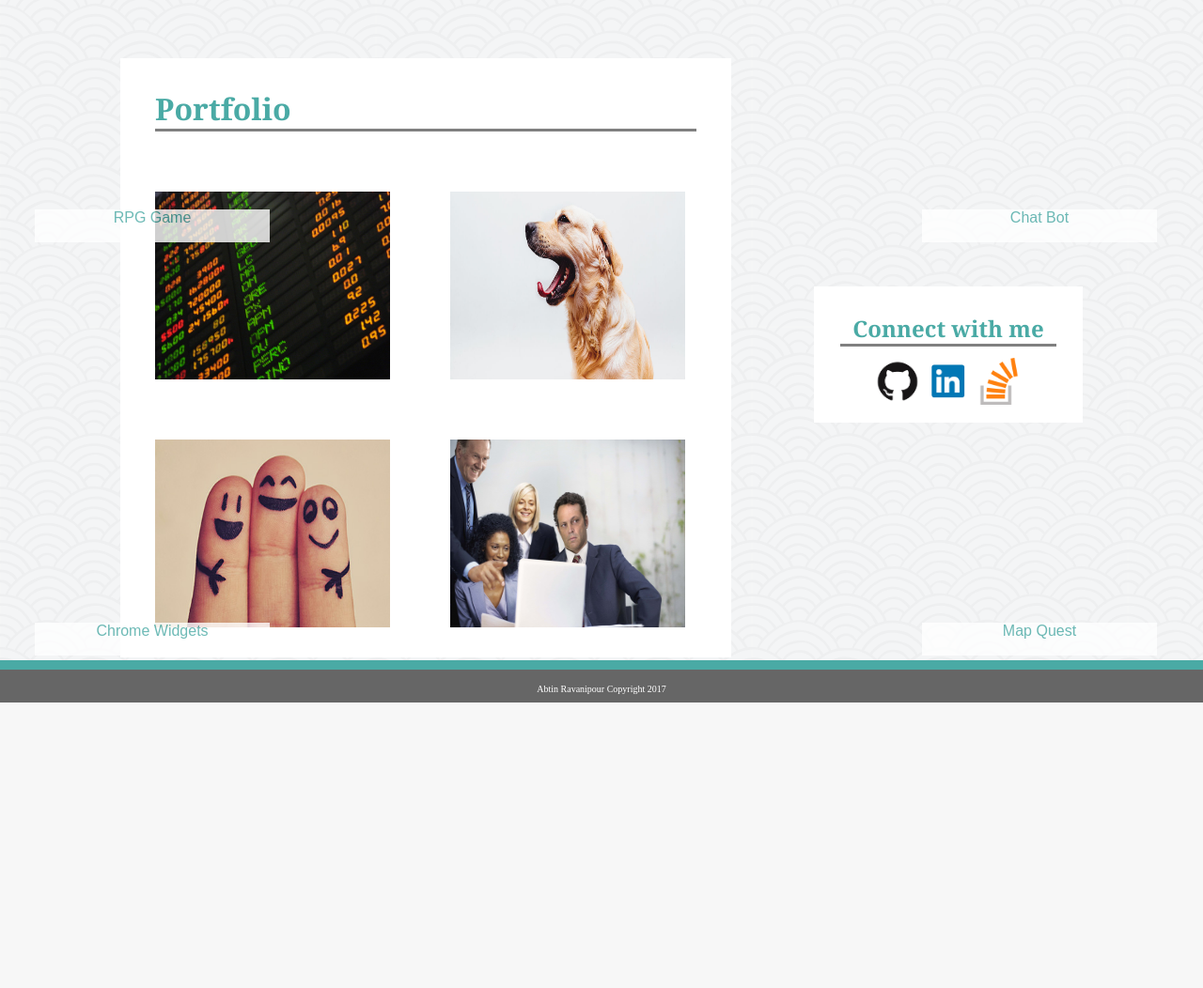
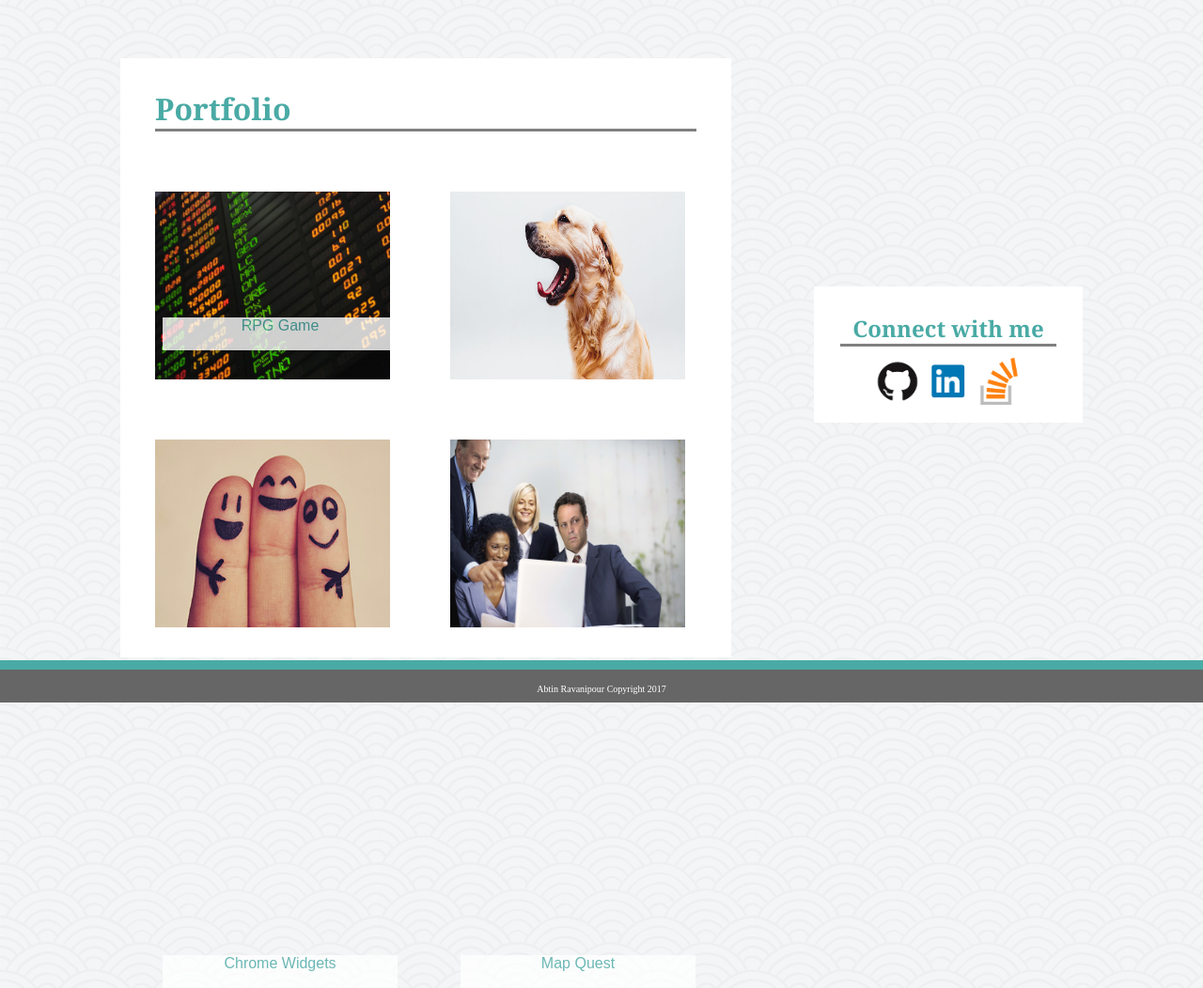
Before and after one commit to Cabtn-zz/Responsive-Portfolio, a PHP site: page /portfolio.html in a window 1280 px wide. Shown: the part 52-1104 px from the top of the page at 94% size. Before the commit the page ends 800 px from the top, so only its background shows below. Run offline with PHP 8.4, Linux system fonts and the light colour scheme.

Commit message:
Almost done

```diff
--- a/assets/css/style.css
+++ b/assets/css/style.css
@@ -146,8 +146,9 @@
 }
 
 .box1 {
-	position: absolute;
-    top: 275px;
+	position:absolute;
+    margin-top: 13%;
+    margin-left:136px;
     height: 35px;
     width: 250px;
     left: 37px;
@@ -159,8 +160,8 @@
 
 .box2 {
 	position: absolute;
-    top: 275px;
-    right: 49px;
+    top: 78%;
+    left: 490px;
     height: 35px;
     width: 250px;
     text-align: center;
@@ -172,10 +173,10 @@
 
 .box3 {
 	position: absolute;
-    bottom: 50px;
+    bottom: -38%;
     height: 35px;
     width: 250px;
-    left: 37px;
+    left: 173px;
     text-align: center;
     background-color: white;
     color: #4aaaa5 ;
@@ -184,10 +185,10 @@
 
 .box4 {
 	position: absolute;
-    bottom: 50px;
+    bottom: -38%;
     height: 35px;
     width: 250px;
-    right: 49px;
+    left: 490px;
     text-align: center;
     background-color: white;
     color: #4aaaa5 ;
--- a/portfolio.html
+++ b/portfolio.html
@@ -17,10 +17,10 @@
 					</ul>
 				</div>
 			</header>
-	<div class="profile" class="main">
+	<div class="profile main">
 		<h1 class="teal">Portfolio</h1>
 		<img class="pic" src= "assets/images/stock.jpg">
-		<div class="box1"> RPG Game</div>
+		<div class="box1">RPG Game</div>
 		<img class="pic" src= "assets/images/dog.jpg">
 		<div class="box2"> Chat Bot </div>
 		<img class="pic" src= "assets/images/smile.jpg">
```
